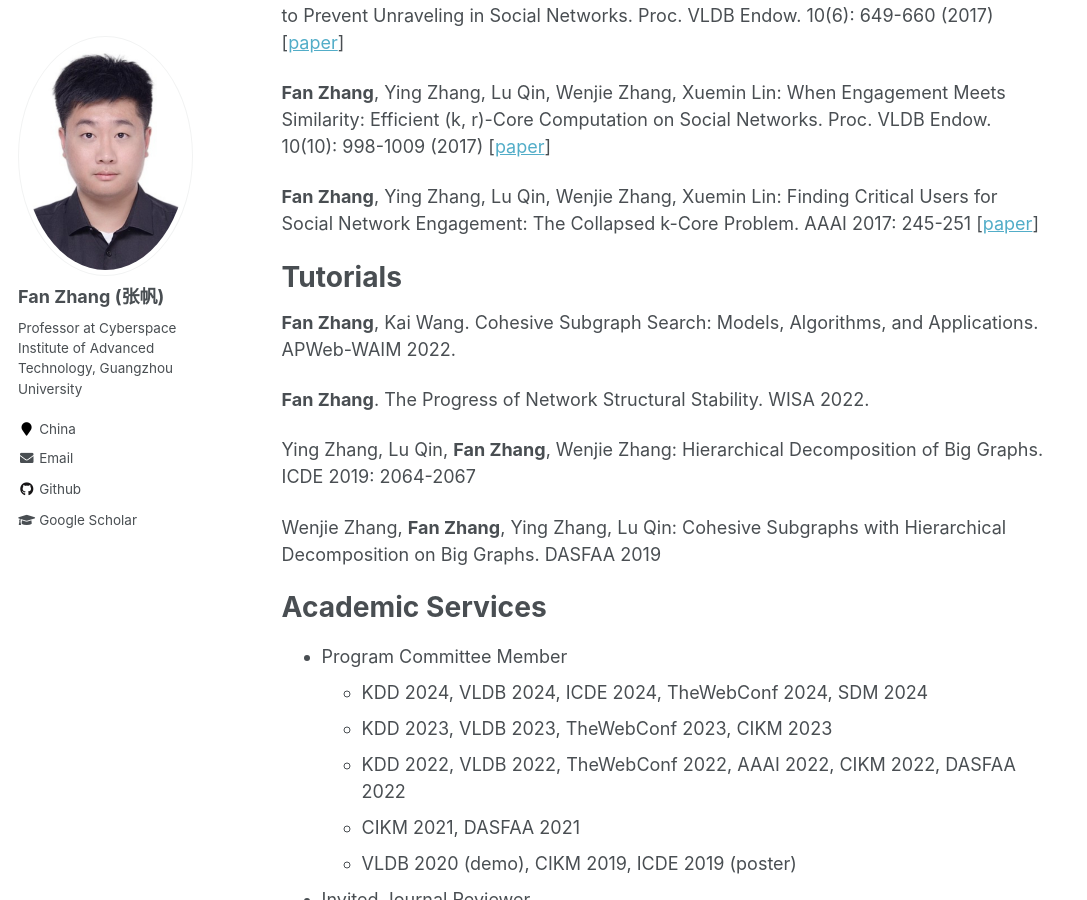
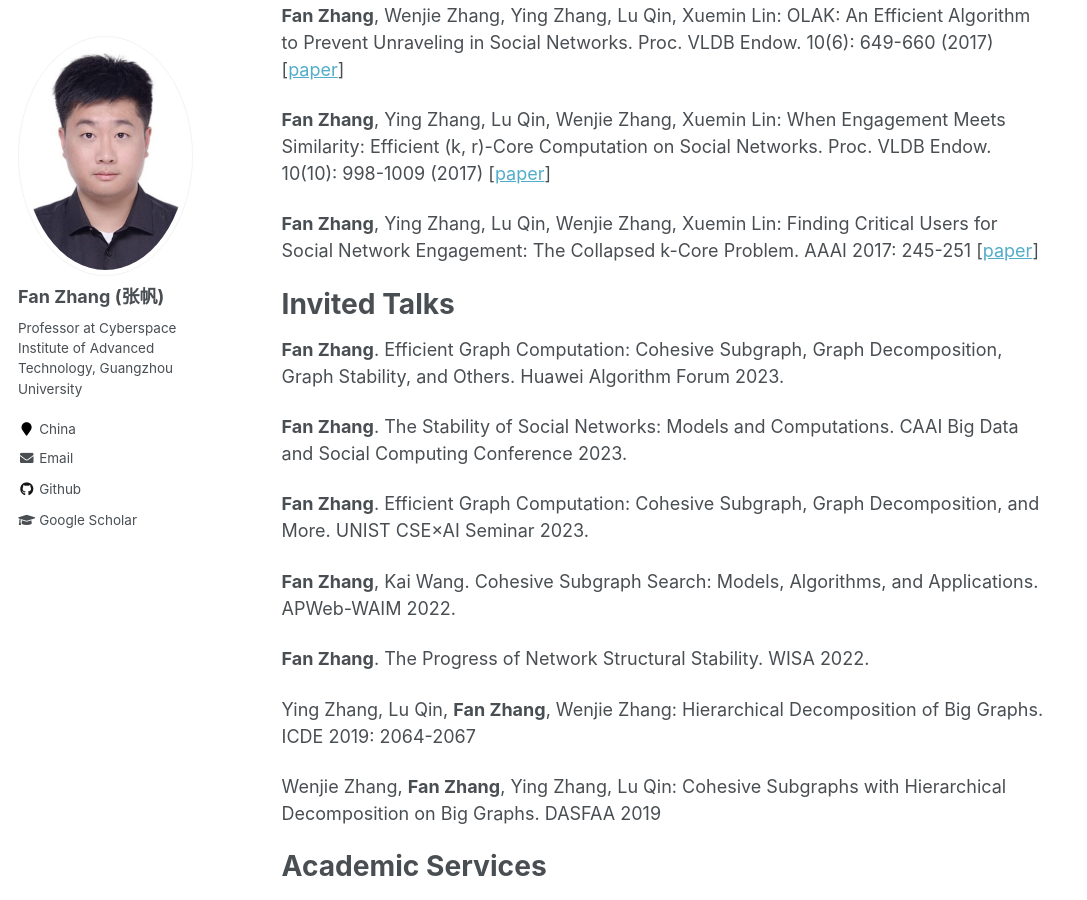
Before and after one commit to fanzhangcs/fanzhangcs.github.io, a Jekyll site: the page built from _pages/about.md, in a window 1280 px wide and 900 px high, scrolled down 4562 px. Shown: the whole window, without its empty margins (0-1087 px from the left). Built offline with Jekyll 4.4.1, drawn with Linux system fonts in a browser that asks for light colours; some of the changed text lies outside the part shown.

Commit message:
Update about.md

```diff
--- a/_pages/about.md
+++ b/_pages/about.md
@@ -10,7 +10,7 @@ redirect_from:
 
 Welcome! I am currently a Professor of CIAT, the Co-director of the Big Data Computing and Intelligence Institute, and Executive Vice Director of the Intelligent Transportation Joint Lab, at Guangzhou University. I was a research associate at the University of New South Wales and a visiting fellow at East China Normal University, advised by Prof. Xuemin Lin. I got my Ph.D. from the Center for AI at the University of Technology Sydney in 2018, advised by Prof. Ying Zhang and Prof. Lu Qin. I received my Bachelor's degree from Zhejiang University in 2014.
 
-My research interests focus on large-scale graph analytics including cohesive subgraphs, graph decomposition, network stability, and influence spread.
+My research interests focus on large-scale graph management and analysis, including cohesive subgraphs, graph decomposition, network stability, information cascade, graph summarization, and outlier detection.
 <!--Link to [DBLP](https://dblp.uni-trier.de/pid/21/3626-36.html).-->
 
 *<ins>Postgraduate and Staff Positions Available</ins>*: (1) I am looking for self-motivated students to join my group. You may refer to the status of my former/current students. Backgrounds in mathematics or ACM/CTF competitions are preferred. (2) Please feel free to contact me if you are interested in joining [our institute](https://wyy.gzhu.edu.cn/xygk/xyjs.htm). Multiple positions with different directions are available and we provide highly competitive offers.
@@ -117,8 +117,14 @@ Alexander Zhou, **Fan Zhang**, Long Yuan, Ying Zhang, Xuemin Lin: Finding Maxima
 
 **Fan Zhang**, Ying Zhang, Lu Qin, Wenjie Zhang, Xuemin Lin: Finding Critical Users for Social Network Engagement: The Collapsed k-Core Problem. AAAI 2017: 245-251 [[paper](/papers/2017_aaai_clpkc.pdf)]
 
-Tutorials
+Invited Talks
 ======
+
+**Fan Zhang**. Efficient Graph Computation: Cohesive Subgraph, Graph Decomposition, Graph Stability, and Others. Huawei Algorithm Forum 2023.
+
+**Fan Zhang**. The Stability of Social Networks: Models and Computations. CAAI Big Data and Social Computing Conference 2023.
+
+**Fan Zhang**. Efficient Graph Computation: Cohesive Subgraph, Graph Decomposition, and More. UNIST CSE×AI Seminar 2023.
 
 **Fan Zhang**, Kai Wang. Cohesive Subgraph Search: Models, Algorithms, and Applications. APWeb-WAIM 2022.
 
```
